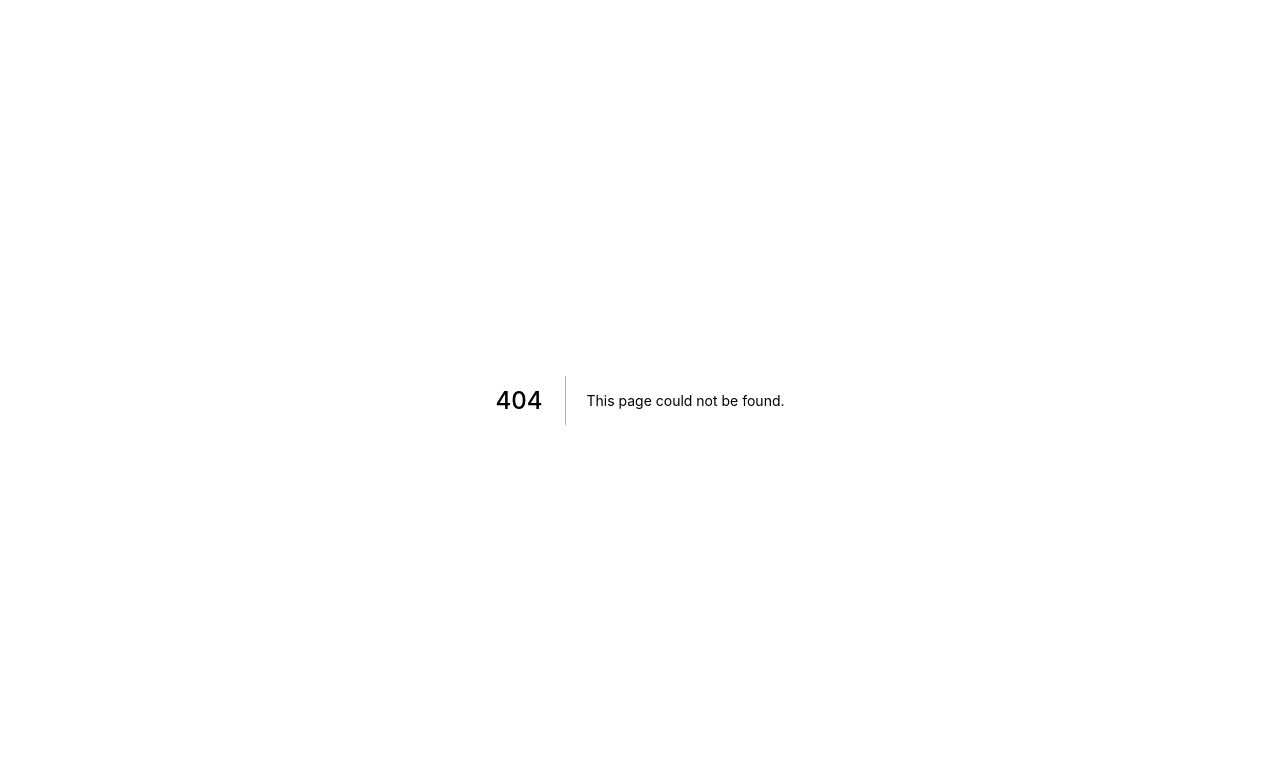
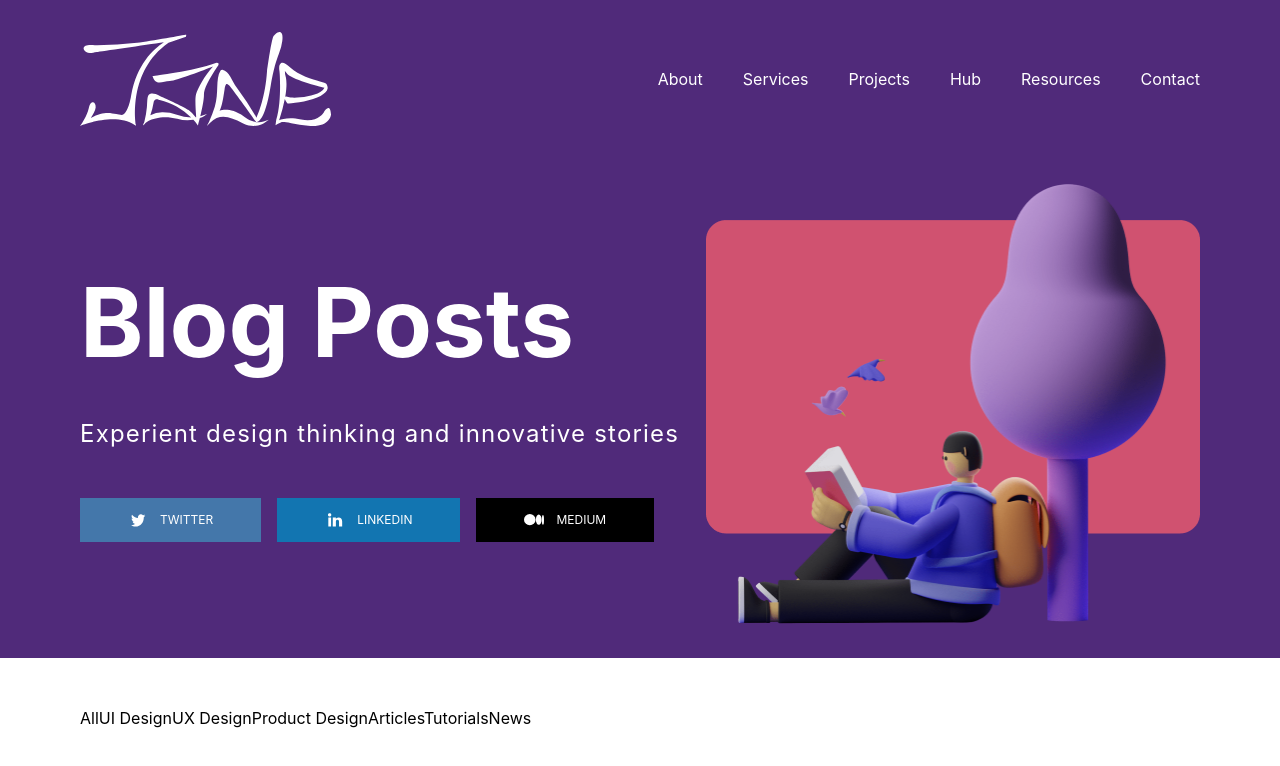
Before and after one commit to jadeoflagos/jademediapro, a Next.js app: page /blog in a window 1280 px wide. Before the commit this address had no page. Shown: the top 766 px of the page. Built offline with nearby package versions, Linux system fonts and the light colour scheme.

Commit message:
WIP:blog page

```diff
--- a/components/Footer.jsx
+++ b/components/Footer.jsx
@@ -64,7 +64,7 @@ const Footer = () => {
             </a>
           </Link>
           <div className="flex flex-col space-y-2">
-            <Link href="/about">Blog</Link>
+            <Link href="/blog">Blog</Link>
             <Link href="/about">Interview</Link>
             <Link href="/about">Community</Link>
             <Link href="/about">Collaboration</Link>
--- /dev/null
+++ b/pages/blog.jsx
@@ -0,0 +1,78 @@
+import Image from "next/image";
+import React from "react";
+import Navbar from "../components/Navbar";
+
+const Blog = () => {
+  const tabs = [
+    "All",
+    "UI Design",
+    "UX Design",
+    "Product Design",
+    "Articles",
+    "Tutorials",
+    "News",
+  ];
+  return (
+    <div>
+      <div className="bg-[#502A7A] w-screen min-h-[30rem]">
+        <div>
+          <Navbar textColor="white" />
+        </div>
+        <div className="flex items-center justify-between px-20 text-white">
+          <div>
+            <p className="font-bold text-8xl">Blog Posts</p>
+            <p className="py-12 text-2xl tracking-wider">
+              Experient design thinking and innovative stories
+            </p>
+            <div className="flex space-x-4 items-center">
+              <p className="cursor-pointer py-3 px-12 flex items-center justify-center  bg-[#4477AA] max-w-max ">
+                <Image
+                  src="/vectors/twitter.svg"
+                  alt="Avatar"
+                  width={20}
+                  height={20}
+                />
+                <span className="text-xs pl-3"> TWITTER</span>
+              </p>
+              <p className="cursor-pointer py-3 px-12 flex items-center justify-center  bg-[#1275B1] max-w-max ">
+                <Image
+                  src="/vectors/linkdin.svg"
+                  alt="Avatar"
+                  width={20}
+                  height={20}
+                />
+                <span className="text-xs pl-3"> LINKEDIN</span>
+              </p>{" "}
+              <p className="cursor-pointer py-3 px-12 flex items-center justify-center  bg-black max-w-max ">
+                <Image
+                  src="/vectors/medium.svg"
+                  alt="Avatar"
+                  width={20}
+                  height={20}
+                />
+                <span className="text-xs pl-3"> MEDIUM</span>
+              </p>
+            </div>
+          </div>
+          <div>
+            <Image
+              src="/images/blogbg.png"
+              alt="Avatar"
+              width={494}
+              height={494}
+            />
+          </div>
+        </div>
+      </div>
+      <div className="mt-12 px-20">
+        <div>
+          {tabs.map((tab, tabIndex) => (
+            <span>{tab}</span>
+          ))}
+        </div>
+      </div>
+    </div>
+  );
+};
+
+export default Blog;
--- a/pages/index.jsx
+++ b/pages/index.jsx
@@ -164,9 +164,10 @@ export default function Home() {
           description="We design brands that tell compelling stories that resonate with customers, strengthen loyalty, communicate shared values and explore new possibilities. "
         />
       </div>
-      <p className="px-20 pt-32 pb-12 text-6xl text-center">
+      <p className="px-20 pt-32 pb-12 text-7xl text-center">
         Exclusive interviews with industry leading professionals
       </p>
+      <div></div>
       <Footer />
     </div>
   );
```
Also changed, not shown: public/images/blogbg.png (added), public/vectors/medium.svg (added).
